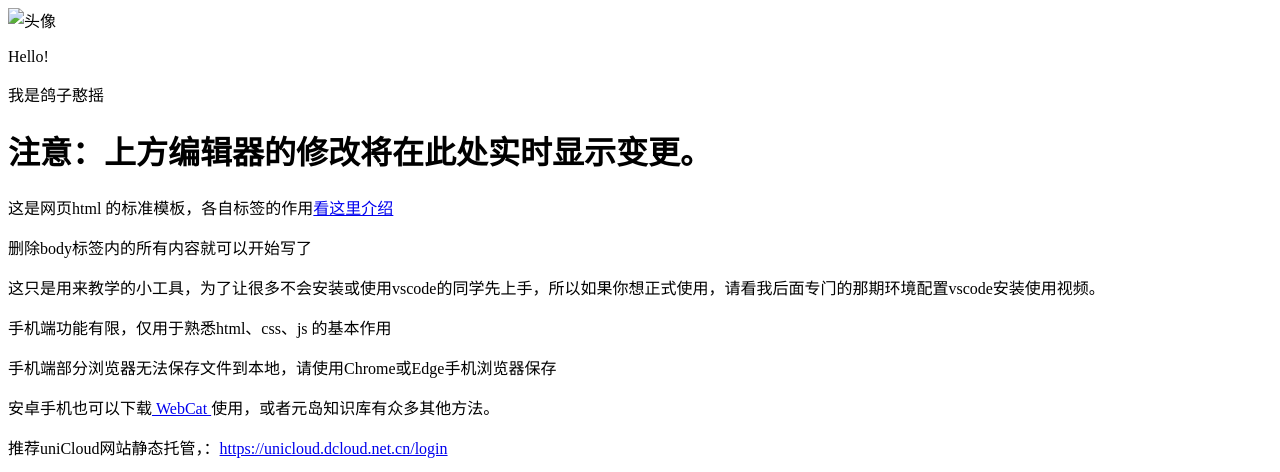
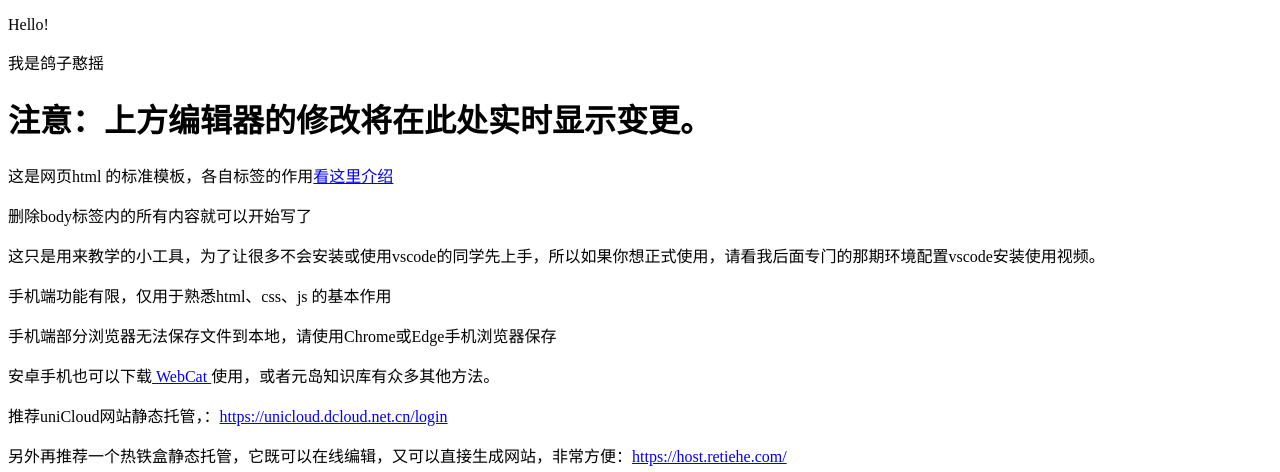
Before and after one commit to Pigeon-Shake/re01-one, a plain HTML site: page 我的第一个网页.html in a window 1280 px wide. Shown: the top 472 px of the page. Drawn offline with Linux system fonts and the light colour scheme.

Commit message:
Update 我的第一个网页.html

```diff
--- a/我的第一个网页.html
+++ b/我的第一个网页.html
@@ -6,7 +6,6 @@
     <title>Pigeon</title>
 </head>
 <body>
-    <img src="666.png"s alt="头像" width="300" height="300">
     <p>Hello!</p>
     <p>我是鸽子憨摇</p>
     <h1>注意：上方编辑器的修改将在此处实时显示变更。</h1>
```
